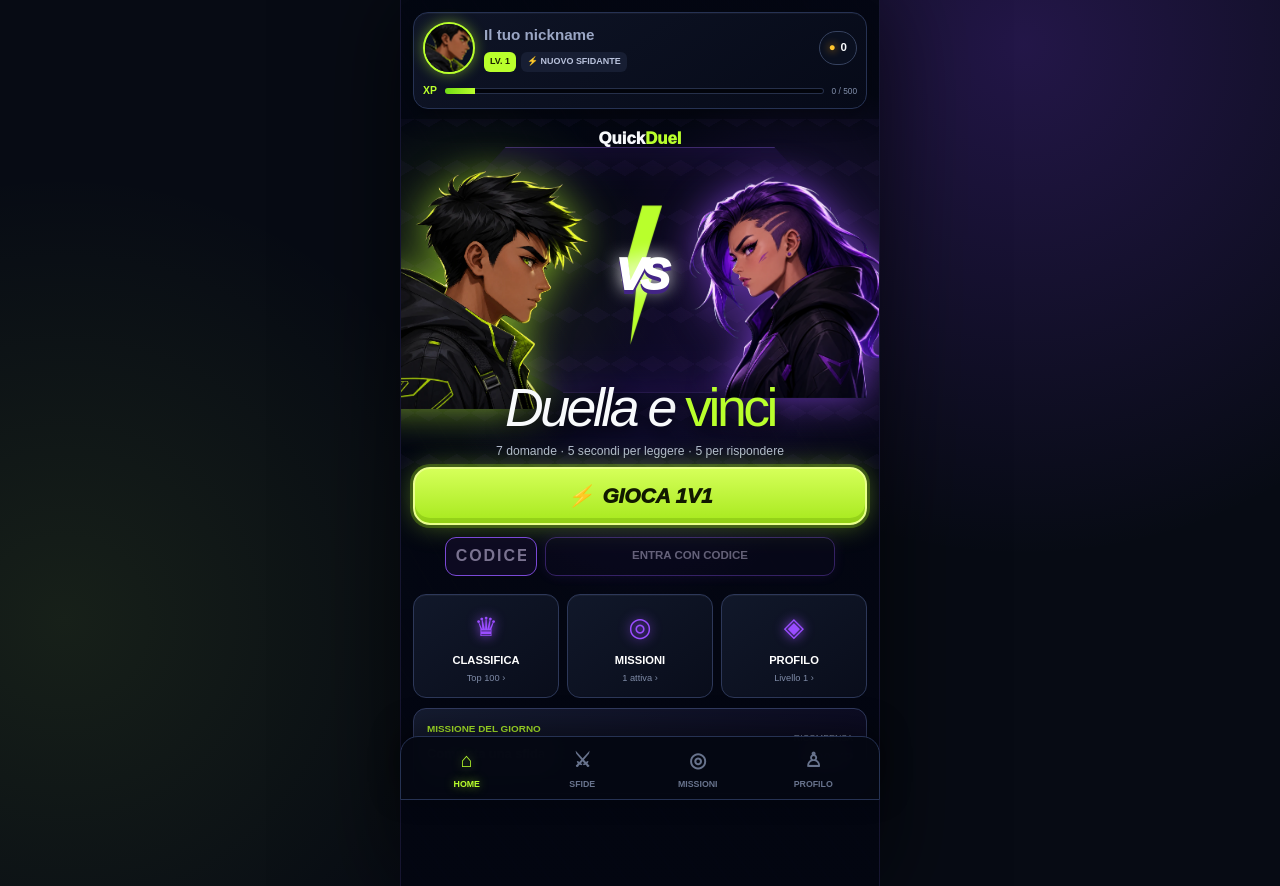
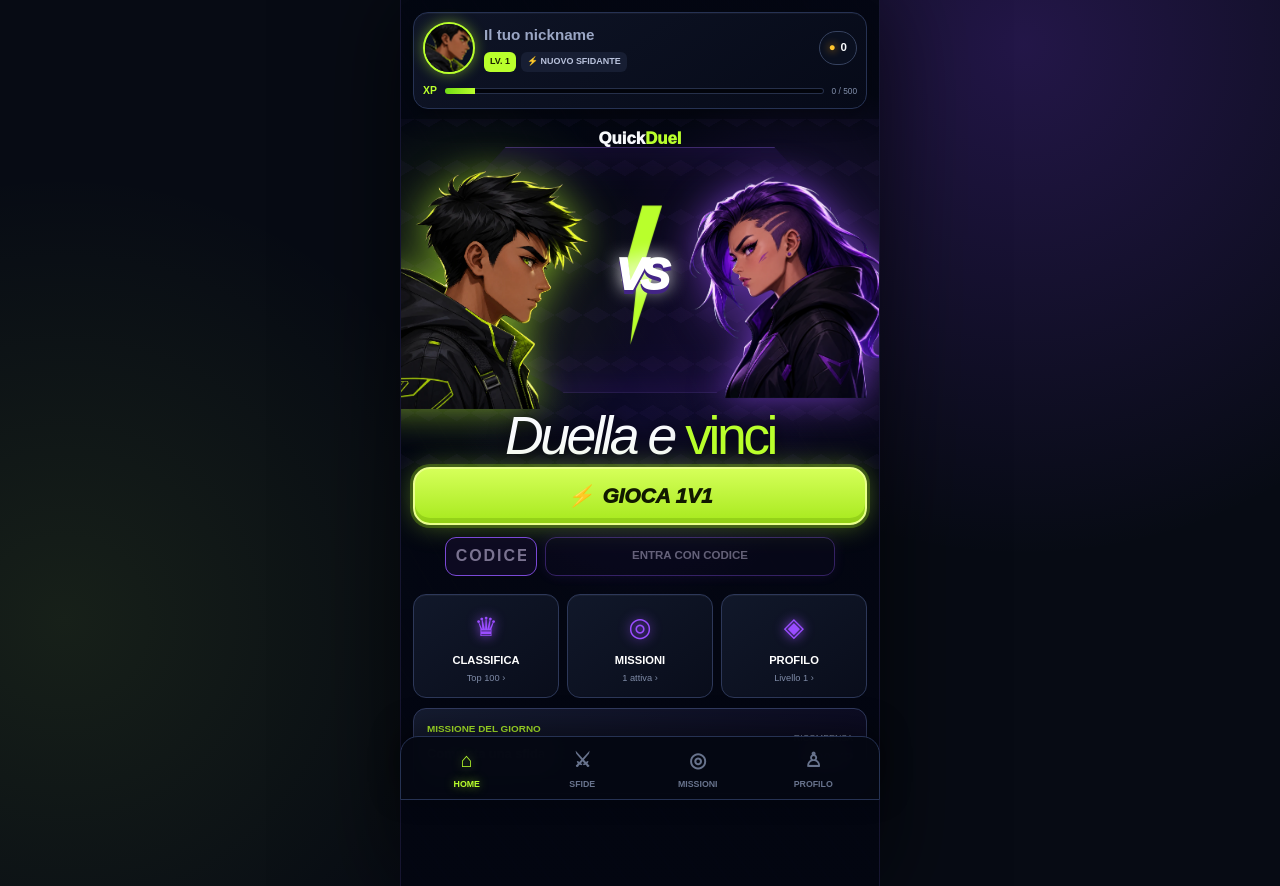
Before and after one commit to fxdjodjo-hue/TriviaOnline, a Next.js app: page / in a window 1280 px wide. Built offline with nearby package versions, Linux system fonts and the light colour scheme.

Commit message:
Remove duel timing subtitle

```diff
--- a/components/game-home/DuelHero.tsx
+++ b/components/game-home/DuelHero.tsx
@@ -26,7 +26,6 @@ export function DuelHero() {
       <div className="versus-mark"><span>VS</span></div>
       <div className="hero-copy">
         <h1 id="duel-title">Duella e <em>vinci</em></h1>
-        <p>7 domande · 5 secondi per leggere · 5 per rispondere</p>
       </div>
     </section>
   );
```
